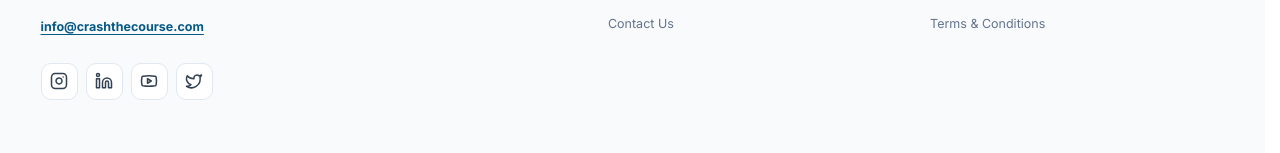
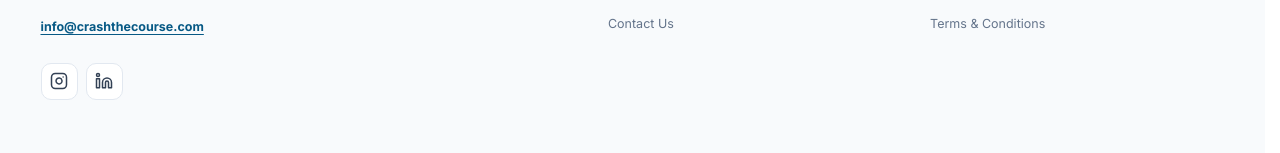
Before and after one commit to devopsbyowais/crash-the-course, a React (Vite) app: page / in a window 1280 px wide. Shown: the part 3553-3706 px from the top of the page. Built offline with nearby package versions, Linux system fonts and the light colour scheme.

Commit message:
Remove YouTube and Twitter social icons

```diff
--- a/src/components/Footer.jsx
+++ b/src/components/Footer.jsx
@@ -1,11 +1,9 @@
-import { Instagram, Linkedin, Twitter, Youtube } from 'lucide-react';
+import { Instagram, Linkedin } from 'lucide-react';
 import Logo from './Logo';
 
 const socialLinks = [
   { label: 'Instagram', href: 'https://www.instagram.com', icon: Instagram },
   { label: 'LinkedIn', href: 'https://www.linkedin.com', icon: Linkedin },
-  { label: 'YouTube', href: 'https://www.youtube.com', icon: Youtube },
-  { label: 'X', href: 'https://x.com', icon: Twitter },
 ];
 
 const quickLinks = [
```
